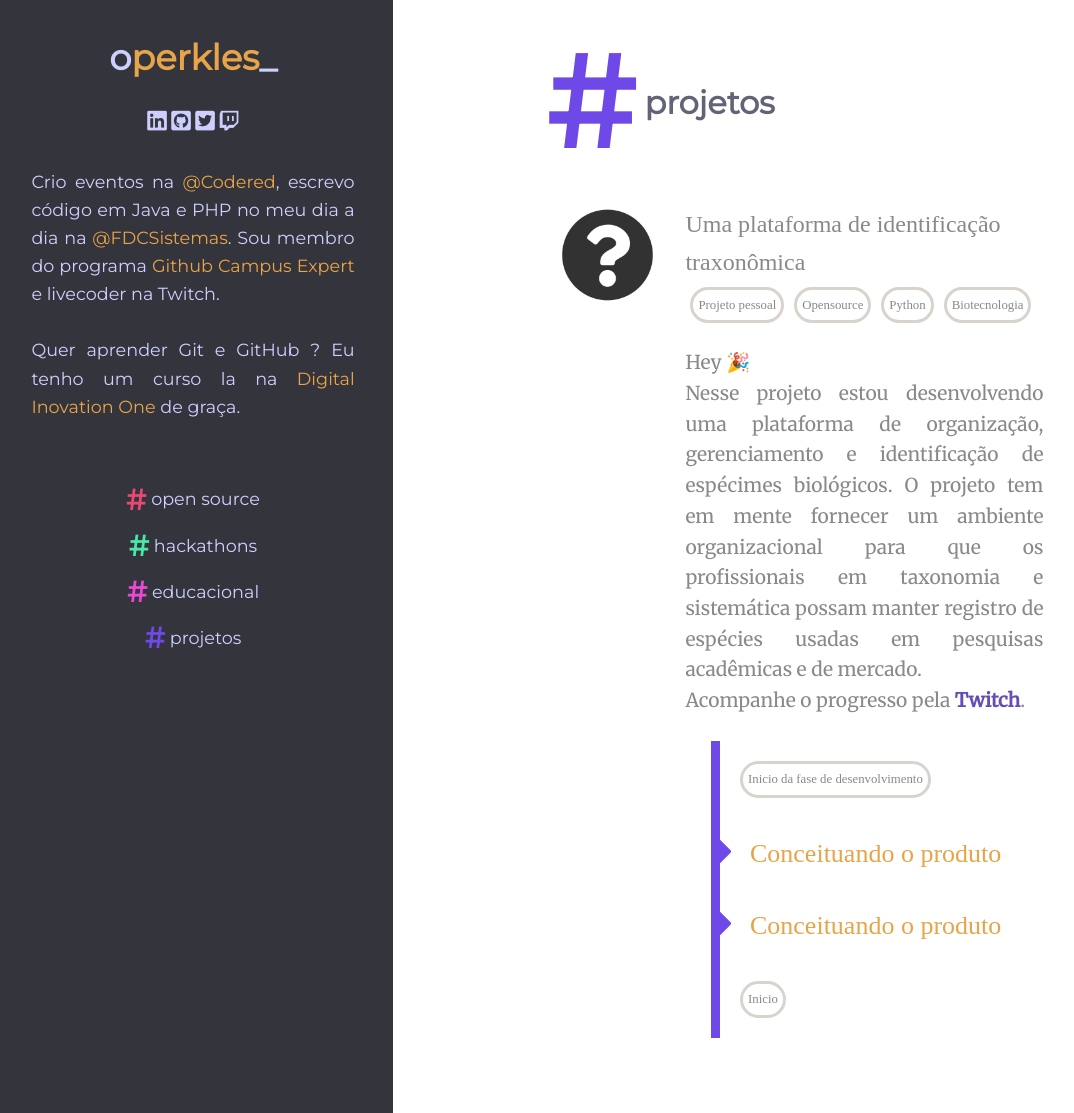
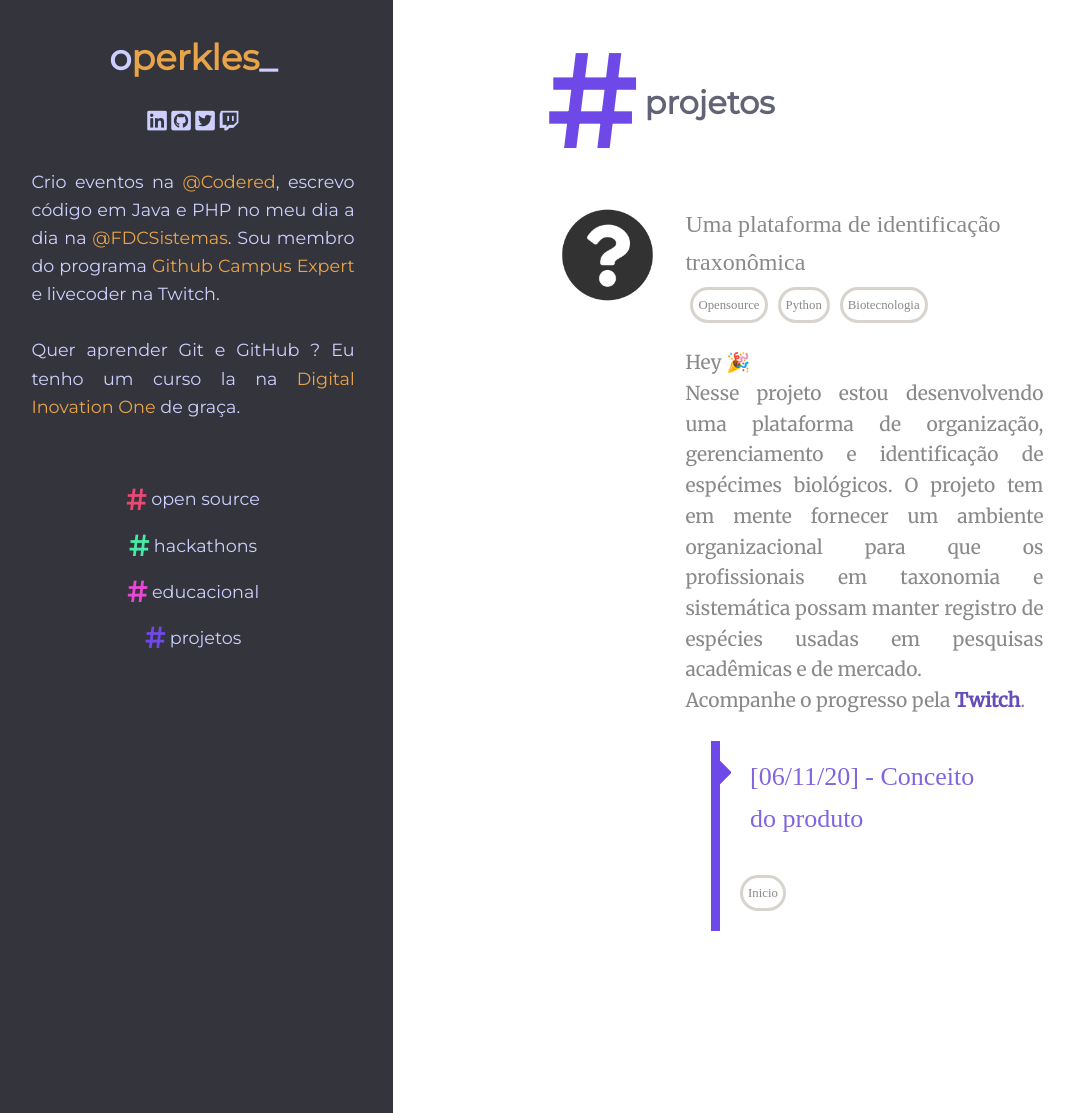
Before and after one commit to Perkles/perkles.github.io, a Jekyll site: the page built from projetos.html, in a window 1280 px wide and 1113 px high. Shown: the whole window, without its empty margins (7-1081 px from the left). Built offline with Jekyll 4.4.1, drawn with Linux system fonts in a browser that asks for light colours; nearby versions of some CDN libraries.

Commit message:
Finaliza pagina projetos

```diff
--- a/assets/css/styles.css
+++ b/assets/css/styles.css
@@ -258,6 +258,9 @@
         color: #CDD0FF;
         cursor: pointer;
     }
+    .hackathon-image img {
+        height: 50px!important;
+    }
 }
 /* Small devices (portrait tablets and large phones, 600px and up) */
 @media only screen and (min-width: 600px) {
--- a/assets/css/timeline.css
+++ b/assets/css/timeline.css
@@ -18,10 +18,14 @@
     width: 39px;
     height: 43px;
     position: absolute;
-    left: -13%;
+    left: -33px;
     top: -6%;
 }
 
 .milestone-container .hackathon-tag-container{
     padding: 15px;
 }
+
+.milestone-fase-description-title-container a{
+    color:#8364e0;
+}
--- a/projetos.html
+++ b/projetos.html
@@ -15,7 +15,6 @@
         <div class="hackathon-header-content">
             <div class="hackathon-header-title">Uma plataforma de identificação traxonômica</div>
             <div class="hackathon-tag-container">
-                <div class="hackathon-tag">Projeto pessoal</div>
                 <div class="hackathon-tag">Opensource</div>
                 <div class="hackathon-tag">Python</div>
                 <div class="hackathon-tag">Biotecnologia</div>
@@ -38,25 +37,9 @@
 
                 <div class="milestone-container">
                     <div class="hackathon-tag-container">
-                        <div class="hackathon-tag">Inicio da fase de desenvolvimento</div>
-                    </div>
-                </div>
-
-                <div class="milestone-container">
-                    <div class="hackathon-tag-container">
                         <span class="milestone-fase-description-title-container">
-                           <a href="">
-                               Conceituando o produto
-                            </a>
-                        </span>
-                    </div>
-                </div>
-
-                <div class="milestone-container">
-                    <div class="hackathon-tag-container">
-                        <span class="milestone-fase-description-title-container">
-                           <a href="">
-                               Conceituando o produto
+                           <a href="blog/inicio-projeto-novo">
+                               [06/11/20] - Conceito do produto
                             </a>
                         </span>
                     </div>
```
Also changed, not shown: _posts/2019-09-03-inicio-projeto-novo.md (added, +47 -0 lines), assets/images/posts/spider.png (added).
